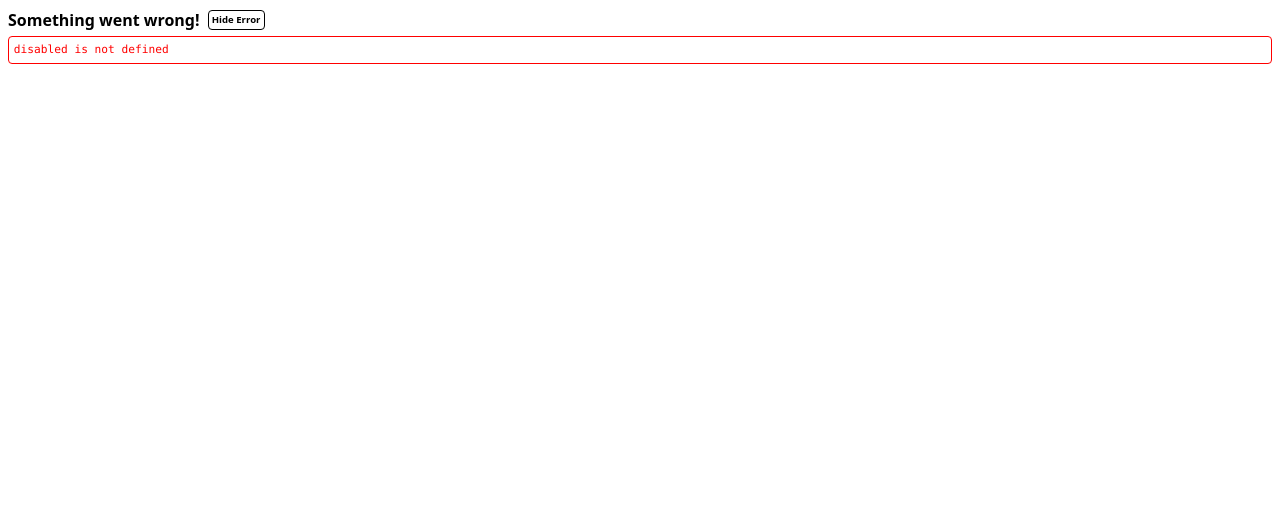
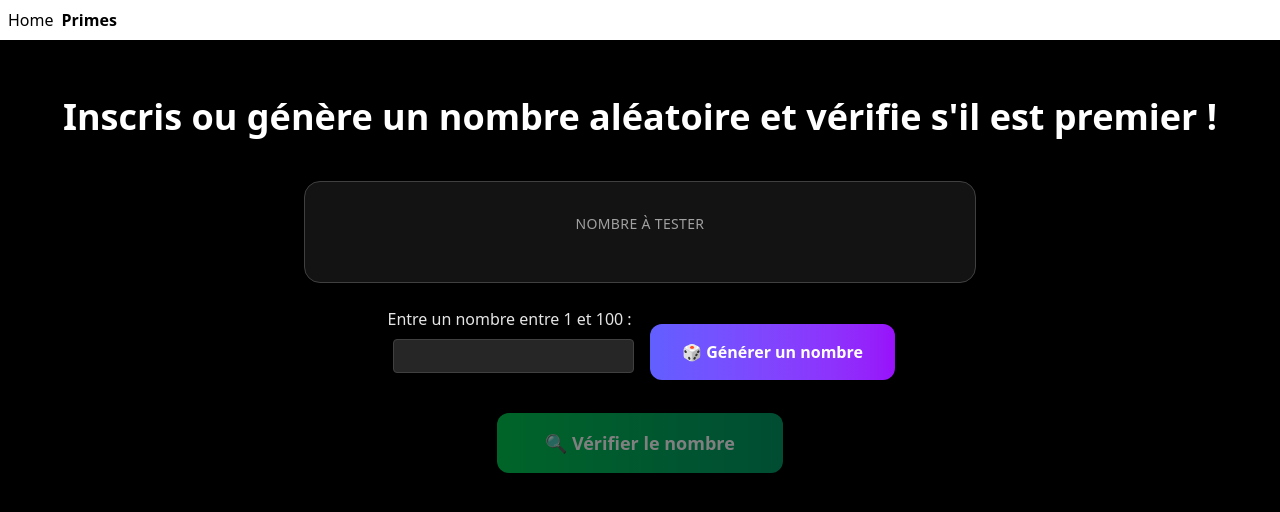
Before and after one commit to dubois-laurent/TP-Prime, a React (Vite) app: page /primes in a window 1280 px wide. Shown: the top 512 px of the page. Built offline with nearby package versions, Linux system fonts and the light colour scheme.

Commit message:
:lipstick: organisation de Prime (css de l'input de saisie manuelle des nombres et des boutons):lipstick:

```diff
--- a/src/components/Prime.jsx
+++ b/src/components/Prime.jsx
@@ -78,15 +78,16 @@ export function Prime() {
 
 
   return (
-    <div className="min-h-screen flex flex-col items-center justify-center p-4">
+    <div className="flex flex-col items-center justify-center p-4">
 
       <div className="text-center mb-8">
-        <h2 className="text-4xl md:text-5xl font-bold text-white mb-3">
-          Génère un nombre aléatoire et vérifie s'il est premier !
+        <h2 className="text-3xl md:text-4xl font-bold text-white mb-3">
+          Inscris ou génère un nombre aléatoire et vérifie s'il est premier !
         </h2>
       </div>
 
-      <div>
+      {/* Affichage du nombre et résultat */}
+      <div className="w-full max-w-2xl">
           <div className="bg-neutral-800/50 backdrop-blur-sm rounded-2xl p-8 mb-6 border border-neutral-700 text-center">
             <p className="text-neutral-400 mb-2 text-sm uppercase tracking-wide">Nombre à tester</p>
             <div className="text-7xl font-bold bg-gradient-to-r from-blue-400 to-purple-500 bg-clip-text text-transparent mb-4">
@@ -104,26 +105,42 @@ export function Prime() {
           </div>
       </div>
 
-      <div className="flex flex-col items-center gap-4 mb-6">
-            <Button
-              handleClick={handleGenerateRandom}
-            >
-              🎲 Générer un nombre
-            </Button>
-            <Button
-              handleClick={handleCheckPrime}
-            >
-              🔍 Vérifier
-            </Button>
-      </div>
+      {/* input de saisie et bouton générer */}
+    <div className="w-full max-w-2xl mb-4">
+      <div className="flex flex-col sm:flex-row items-center justify-center gap-4">
 
-      <div>
+       {/* Input manuel */}
+        <div>
         <form className="flex items-center mb-6 gap-2 flex flex-col" onSubmit={(event) => event.preventDefault()}>
           <label>Entre un nombre entre 1 et 100 :</label>
           <input name="inputNumber" value={manualValue} onChange={handleManualChange} className="ml-2 p-1 rounded bg-neutral-800 border border-neutral-700"/>
         </form>
       </div>
 
+      {/* Bouton générer */}
+        <Button
+        handleClick={handleGenerateRandom}
+        className="px-8 py-4 bg-gradient-to-r from-indigo-500 to-purple-600 hover:from-indigo-600 hover:to-purple-700 text-white font-semibold rounded-xl shadow-lg hover:shadow-xl transition-all duration-300 disabled:opacity-50 disabled:cursor-not-allowed disabled:hover:from-indigo-500 disabled:hover:to-purple-600 transform hover:scale-105 active:scale-95"
+        >
+          🎲 Générer un nombre
+        </Button>
+
+    </div>
+    </div>
+
+      {/* bouton vérifier */}
+      <div className="w-full max-w-2xl flex justify-center">
+            <Button
+            handleClick={handleCheckPrime}
+            disabled={number === null}
+            className="px-12 py-4 bg-gradient-to-r from-green-500 to-emerald-600 hover:from-green-600 hover:to-emerald-700 text-white font-bold text-lg rounded-xl shadow-lg hover:shadow-2xl transition-all duration-300 disabled:opacity-50 disabled:cursor-not-allowed disabled:hover:from-green-500 disabled:hover:to-emerald-600 transform hover:scale-105 active:scale-95"
+            >
+              🔍 Vérifier le nombre
+            </Button>
+      </div>
+
+
+
     </div>
   );
 }
--- a/src/components/ui/buttonGenerator.jsx
+++ b/src/components/ui/buttonGenerator.jsx
@@ -1,11 +1,9 @@
-
-export function Button({handleClick, children}) {
-
+export function Button({handleClick, children, disabled, className = ""}) {
     return (
         <button
             onClick={handleClick}
             disabled={disabled}
-            className="px-8 py-4 bg-gradient-to-r from-indigo-500 to-purple-600 hover:from-indigo-600 hover:to-purple-700 text-white font-semibold rounded-xl shadow-lg hover:shadow-xl transition-all duration-300 disabled:opacity-50 disabled:cursor-not-allowed disabled:hover:from-indigo-500 disabled:hover:to-purple-600 transform hover:scale-105 active:scale-95"
+            className={className}
         >
             {children}
         </button>
```
